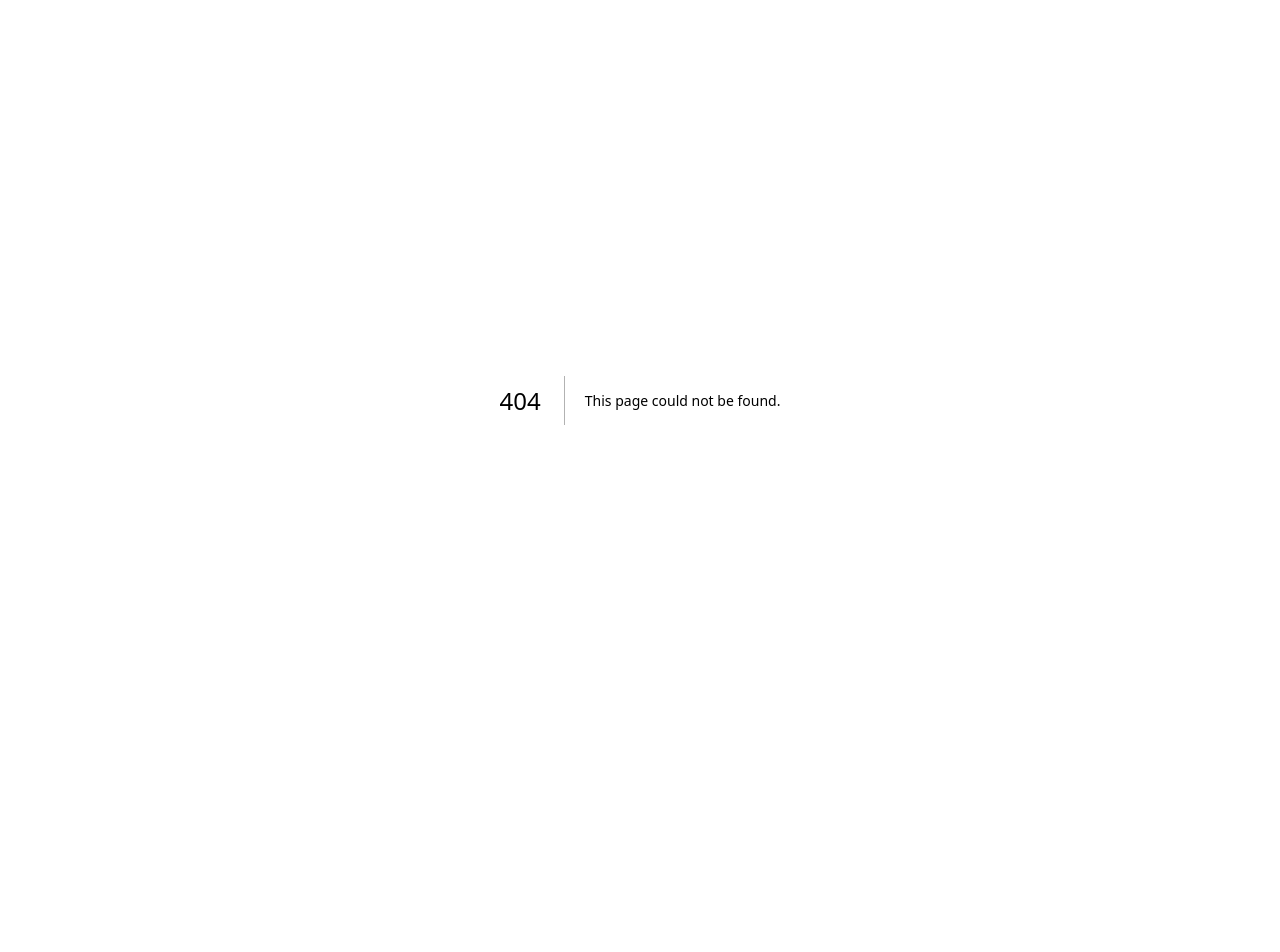
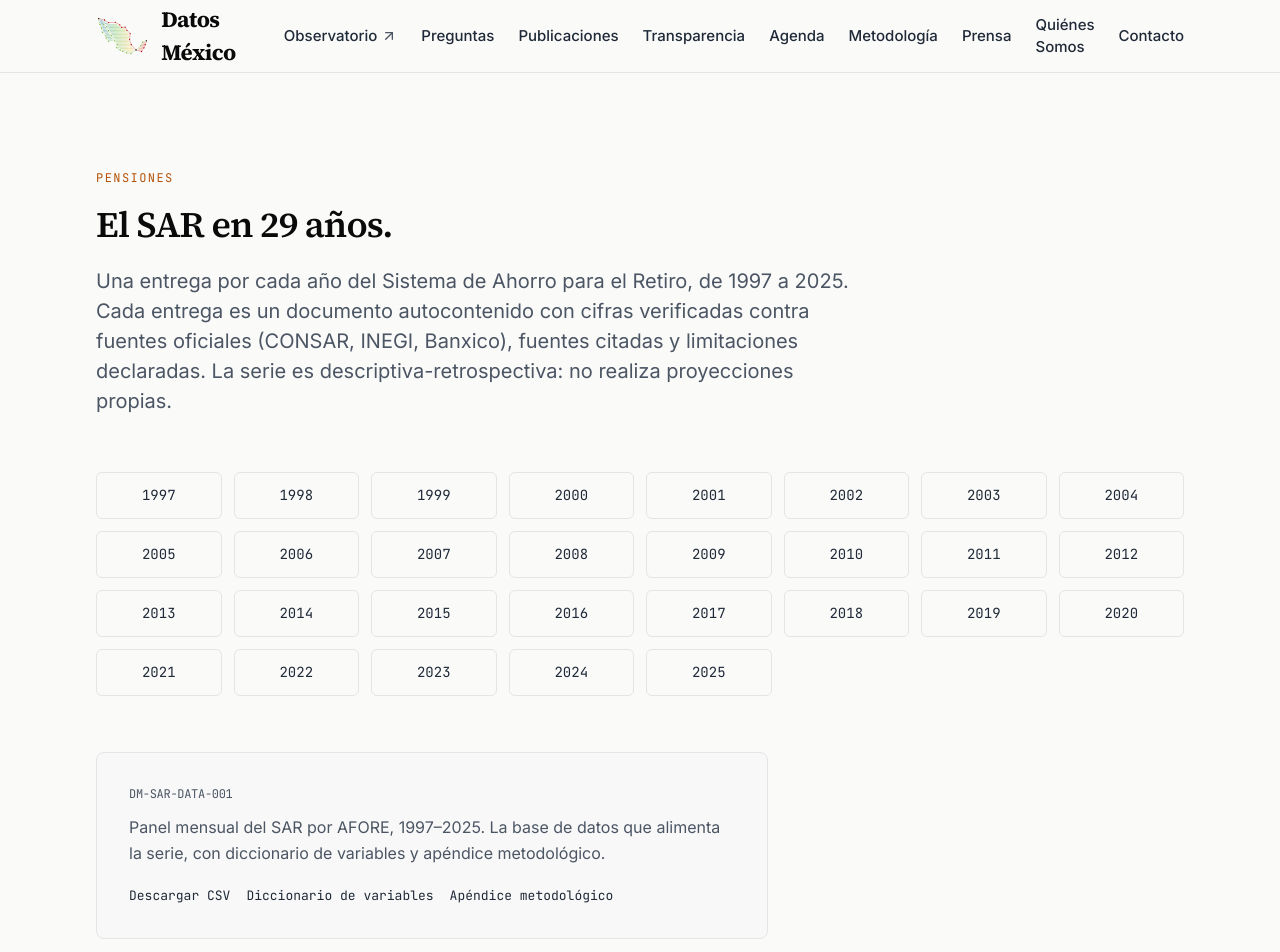
Before and after one commit to Datos-Mexico/datos-mexico-site, a Next.js app: page /pensiones/sar-29 in a window 1280 px wide. Before the commit this address had no page. Shown: the top 952 px of the page. Before the commit the page ends 800 px from the top, so only its background shows below. Built offline with nearby package versions, Linux system fonts and the light colour scheme.

Commit message:
feat(pensiones): landing /pensiones/sar-29 con índice de la serie
Página índice con el sistema de diseño del sitio: acceso a las 29
entregas y al panel DM-SAR-DATA-001. Deja preparado el slot del
componente visual de la serie.

```diff
--- /dev/null
+++ b/app/(marketing)/pensiones/sar-29/page.tsx
@@ -0,0 +1,81 @@
+import type { Metadata } from "next";
+import { Container } from "@/components/layout/Container";
+import { SectionHeader } from "@/components/ui/SectionHeader";
+import { Mono } from "@/components/typography";
+import { sar29Entregas, sar29Dataset } from "@/lib/pensiones/sar29";
+
+export const metadata: Metadata = {
+  title: "El SAR en 29 años",
+  description:
+    "Serie editorial de 29 entregas anuales sobre el Sistema de Ahorro para el Retiro (1997–2025), con cifras verificadas contra fuentes oficiales y panel de datos abierto.",
+  alternates: { canonical: "/pensiones/sar-29" },
+  openGraph: {
+    title: "El SAR en 29 años — Datos México",
+    description:
+      "Serie editorial de 29 entregas anuales sobre el Sistema de Ahorro para el Retiro (1997–2025), con cifras verificadas contra fuentes oficiales y panel de datos abierto.",
+    url: "/pensiones/sar-29",
+    type: "website",
+  },
+};
+
+export default function Sar29Page() {
+  return (
+    <section className="border-b border-border py-20 md:py-24">
+      <Container>
+        <SectionHeader
+          eyebrow="Pensiones"
+          title="El SAR en 29 años."
+          lead="Una entrega por cada año del Sistema de Ahorro para el Retiro, de 1997 a 2025. Cada entrega es un documento autocontenido con cifras verificadas contra fuentes oficiales (CONSAR, INEGI, Banxico), fuentes citadas y limitaciones declaradas. La serie es descriptiva-retrospectiva: no realiza proyecciones propias."
+        />
+
+        {/* Slot Fase 2: componente visual SAR-29 (línea de tiempo animada).
+            Recibe las entregas de lib/pensiones/sar29.ts extendidas con mmdp. */}
+
+        <div className="mt-14 grid grid-cols-3 gap-3 sm:grid-cols-5 md:grid-cols-6 lg:grid-cols-8">
+          {sar29Entregas.map((e) => (
+            <a
+              key={e.year}
+              href={e.href}
+              className="inline-flex items-center justify-center rounded-md border border-border px-3 py-3 font-mono text-[14px] text-text-subtle transition-colors hover:border-foreground hover:text-foreground"
+            >
+              {e.year}
+            </a>
+          ))}
+        </div>
+
+        <div className="mt-14 max-w-2xl rounded-lg border border-border bg-muted/40 p-8">
+          <Mono className="block text-[12px]">{sar29Dataset.id}</Mono>
+          <p className="mt-3 font-sans text-[16px] leading-[1.6] text-text-subtle">
+            Panel mensual del SAR por AFORE, 1997–2025. La base de datos que
+            alimenta la serie, con diccionario de variables y apéndice
+            metodológico.
+          </p>
+          <div className="mt-5 flex flex-wrap gap-4">
+            <a
+              href={sar29Dataset.csv}
+              className="font-mono text-[13px] text-primary underline-offset-4 hover:underline"
+            >
+              Descargar CSV
+            </a>
+            <a
+              href={sar29Dataset.diccionario}
+              className="font-mono text-[13px] text-primary underline-offset-4 hover:underline"
+            >
+              Diccionario de variables
+            </a>
+            <a
+              href={sar29Dataset.apendice}
+              className="font-mono text-[13px] text-primary underline-offset-4 hover:underline"
+            >
+              Apéndice metodológico
+            </a>
+          </div>
+        </div>
+
+        <Mono className="mt-10 block text-[12px]">
+          29 entregas · 1997–2025 · serie descriptiva-retrospectiva
+        </Mono>
+      </Container>
+    </section>
+  );
+}
--- /dev/null
+++ b/lib/pensiones/sar29.ts
@@ -0,0 +1,18 @@
+export type Sar29Entrega = {
+  year: number;
+  href: string;
+};
+
+const YEARS: readonly number[] = Array.from({ length: 29 }, (_, i) => 1997 + i);
+
+export const sar29Entregas: readonly Sar29Entrega[] = YEARS.map((year) => ({
+  year,
+  href: `/pensiones/sar-29/DM-SAR-${year}.html`,
+}));
+
+export const sar29Dataset = {
+  id: "DM-SAR-DATA-001",
+  csv: "/pensiones/sar-29/datos/DM-SAR-DATA-001/DM-SAR-DATA-001.csv",
+  diccionario: "/pensiones/sar-29/datos/DM-SAR-DATA-001/DICCIONARIO.txt",
+  apendice: "/pensiones/sar-29/datos/DM-SAR-DATA-001/apendice.html",
+} as const;
```
